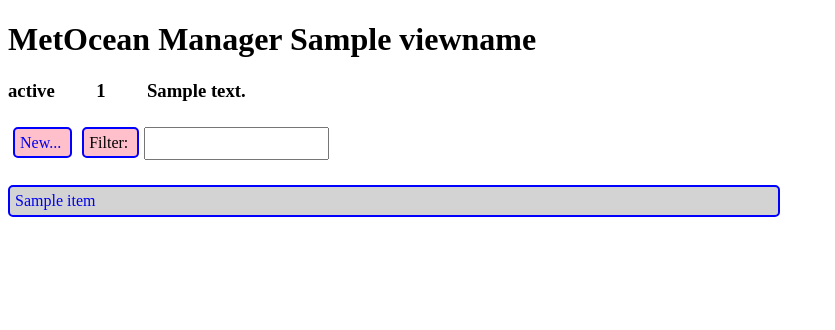
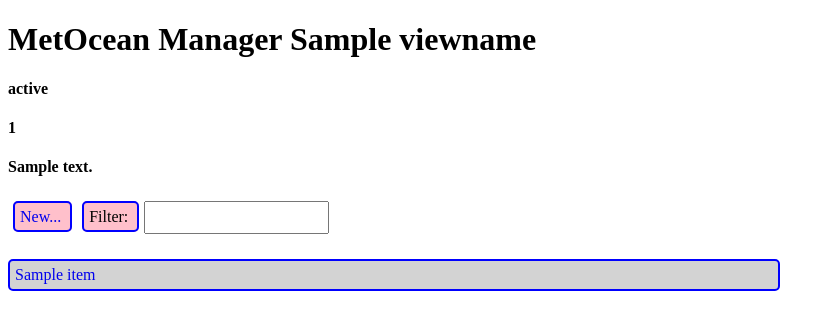
Before and after one commit to wizardstoy/mapping-manager, a Django app: template manager/templates/main.html in a window 1280 px wide. Shown: the top 330 px of the page, without its empty margins (0-835 px from the left). Run offline with Django 3.2, Linux system fonts and the light colour scheme; the template is opened without the code that fills it: most values are stand-ins (such as "Sample title", 1, 10 or a date in 2020).

Commit message:
tweaking of layout to ensure version info gets included

```diff
--- a/manager/models.py
+++ b/manager/models.py
@@ -93,7 +93,11 @@ class BaseShard(models.Model):
 class Contacts(models.Model):
     name = models.CharField(max_length=100)
     email = models.EmailField()
-    watcher = models.BooleanField(default=True)
+    watcher = models.BooleanField(default=True, editable=False)
+
+    def __unicode__(self):
+        return u'%s - %s, %s' % (
+            self.name, 'Watcher' if self.watcher else 'Owner', self.email)
 
 class Provenance(BaseShard):
     last_edit = models.DateTimeField()
--- a/manager/static/main.css
+++ b/manager/static/main.css
@@ -20,9 +20,9 @@ div.task {
 height: 100%;
 }
 
-h2.listbar , h3.listbar
+h3.listbar , h4.listbar
 {
-display: inline;
+display: block;
 padding-right: 2em;
 }
 
--- a/manager/templates/base.html
+++ b/manager/templates/base.html
@@ -36,9 +36,9 @@
 <body>
 <h1><a href="{% url tasks %}" class="top">MetOcean Manager {% block viewname %}{{ viewname }}{% endblock %}</a></h1>
 <div class="toplistbar">
-<h3 class="listbar">{% block status %}{{ status }}{% endblock %}</h3>
-<h3 class="listbar">{% block count %}{{ count }}{% endblock %}</h3>
-<h3 class="listbar">{% block detail %}{{ detail }}{% endblock %}</h3>
+<h4 class="listbar">{% block status %}{{ status }}{% endblock %}</h4>
+<h4 class="listbar">{% block count %}{{ count }}{% endblock %}</h4>
+<h4 class="listbar">{% block detail %}{{ detail }}{% endblock %}</h4>
 <h4 class="errorbar">{% block error %}{{ error }}{% endblock %}</h4>
 </div>
 
--- a/manager/views.py
+++ b/manager/views.py
@@ -122,7 +122,7 @@ def edit(request, status, datatype):
     return render_to_response('main.html',
         RequestContext(request, {
             'viewname' : 'Edit Shard',
-            'status' : 'Status: %s' % status.upper(),
+            'status' : 'Status: %s, datatype: %s' % (status.upper(), datatype),
             'title' : 'Edit Shard: %s' % shard,
             'detail' : 'Shard: %s' % shard,
             'formset' : formset,
```
